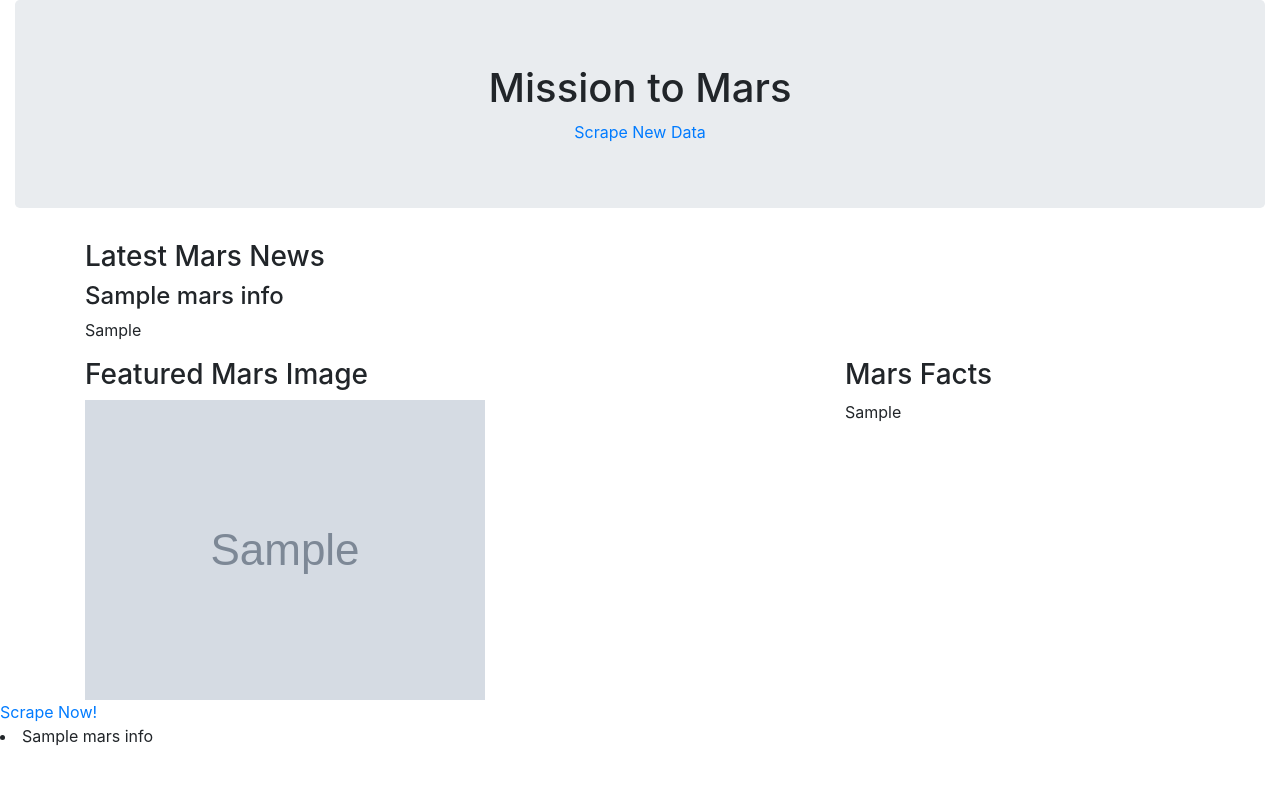
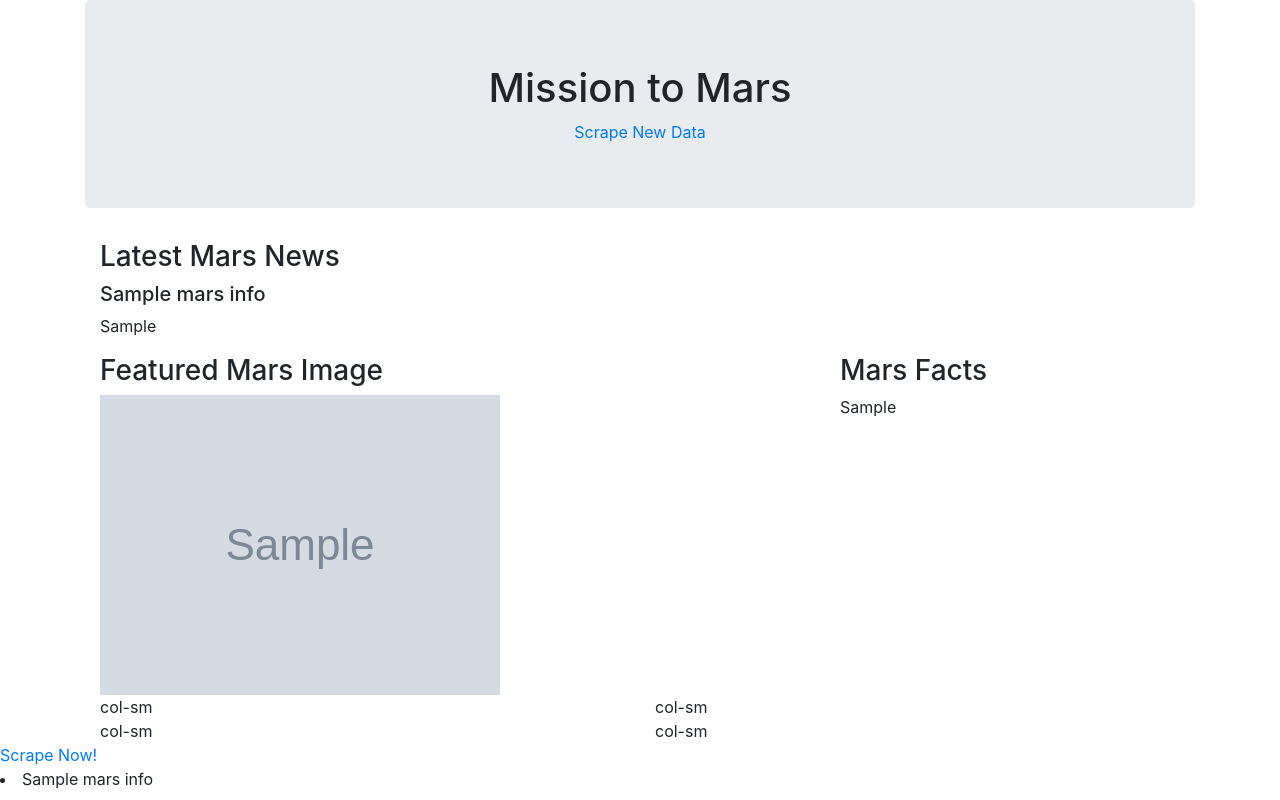
Before and after one commit to tratnikc/web-scraping-challenge, a Flask app: page / in a window 1280 px wide. Run offline with Flask 2, Linux system fonts and the light colour scheme; grey boxes marked "Sample" are stand-in pictures; a database or web service that is not in the repository returns one stand-in record (values such as "Sample title"); some libraries are stand-ins or nearby versions.

Commit message:
separate containers for each section

```diff
--- a/mission-to-mars/templates/index.html
+++ b/mission-to-mars/templates/index.html
@@ -9,46 +9,49 @@
         <link rel="stylesheet" href="assets/styles.css">
     </head>
     <body>
-        <div class="container-fluid">
+        <div class="container">
+            <!-- jumbotron -->
             <div class="jumbotron text-center">
                 <h1>Mission to Mars</h1>
                 <a class="button" href="/scrape">Scrape New Data</a>
             </div>
 
-            <div>
+            <!-- mars news -->
+            <div class="container">
+                <h3>Latest Mars News</h3>
+                <h5>{{mars_record.news_title}}</h5>
+                <p>{{mars_record.news_paragraph}}</p>
+            </div>
 
-                <div class="container">
-                    <div class="row">
-                      <div class="col">
-                        <h3>Latest Mars News</h3>
-                      </div>
+            <!-- featured image url -->
+
+            <div class="container">
+                <div class="row">
+                    <div class="col-12 col-sm-6 col-md-8">
+                        <h3>Featured Mars Image</h3>
+                        <img src="{{ mars_record.featured_image_url }}" style="max-width:100%; max-height: auto;" alt="Mars Featured Image">
                     </div>
-                    <div class="row">
-                        <div class="col">
-                          <h4>{{mars_record.news_title}}</h4>
-                        </div>
+                    <div class="col-6 col-md-4">
+                        <h3>Mars Facts</h3>
+                        <div>{{ mars_record.mars_facts |safe}}</div>
                     </div>
-                    <div class="row">
-                        <div class="col">
-                          <p>{{mars_record.news_paragraph}}</p>
-                        </div>
-                    </div>
-                    <div class="row">
-                        <div class="col-8">
-                          <h3>Featured Mars Image</h3>
-                          <img src="{{ mars_record.featured_image_url }}" class="img-featured" alt="Mars Featured Image">
-                        </div>
-                        <div class="col-4">
-                            <h3>Mars Facts</h3>
-                            <div>{{ mars_record.mars_facts}}</div>
-                          </div>
+                </div>
+            </div>
 
-                      </div>
+            <!-- hemispheres -->
 
-
+            <div class="container">
+                <div class="row">
+                    <div class="col-sm">col-sm</div>
+                    <div class="col-sm">col-sm</div>
+                </div>
+                <div class="row">
+                    <div class="col-sm">col-sm</div>
+                    <div class="col-sm">col-sm</div>
                 </div>
 
             </div>
+
 
         </div>
 
@@ -57,5 +60,13 @@
 
         <li>{{ mars_record["news_title"] }}</li>
 
+        <!-- bootstrap CDN -->
+        <script src="https://code.jquery.com/jquery-3.4.1.slim.min.js"
+        integrity="sha384-J6qa4849blE2+poT4WnyKhv5vZF5SrPo0iEjwBvKU7imGFAV0wwj1yYfoRSJoZ+n" crossorigin="anonymous"></script>
+        <script src="https://cdn.jsdelivr.net/npm/popper.js@1.16.0/dist/umd/popper.min.js"
+        integrity="sha384-Q6E9RHvbIyZFJoft+2mJbHaEWldlvI9IOYy5n3zV9zzTtmI3UksdQRVvoxMfooAo" crossorigin="anonymous"></script>
+        <script src="https://stackpath.bootstrapcdn.com/bootstrap/4.4.1/js/bootstrap.min.js"
+        integrity="sha384-wfSDF2E50Y2D1uUdj0O3uMBJnjuUD4Ih7YwaYd1iqfktj0Uod8GCExl3Og8ifwB6" crossorigin="anonymous"></script>
+
     </body>
 </html>
```
